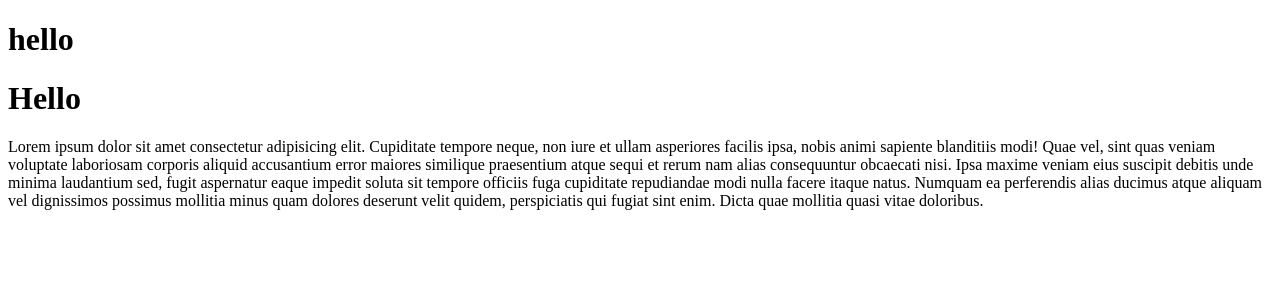
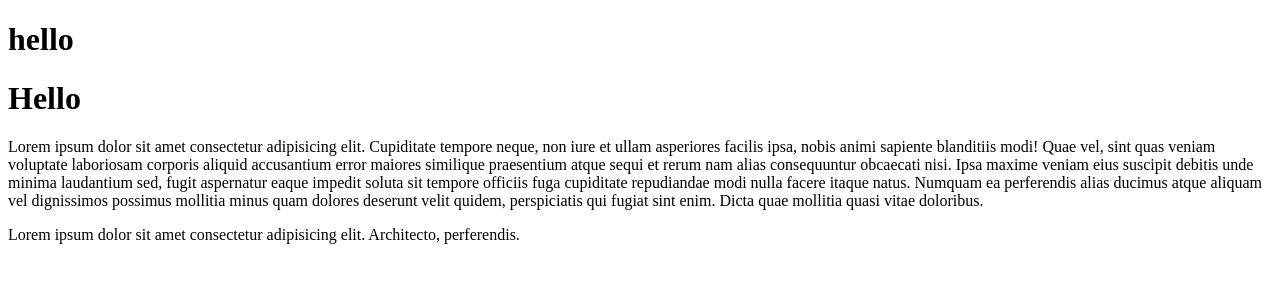
Before and after one commit to BekturTech/my-syte, a plain HTML site: page index.html in a window 1280 px wide. Drawn offline with Linux system fonts and the light colour scheme.

Commit message:
add footer

```diff
--- a/index.html
+++ b/index.html
@@ -13,6 +13,9 @@
       <h1 class="title">Hello</h1>
       <p>Lorem ipsum dolor sit amet consectetur adipisicing elit. Cupiditate tempore neque, non iure et ullam asperiores facilis ipsa, nobis animi sapiente blanditiis modi! Quae vel, sint quas veniam voluptate laboriosam corporis aliquid accusantium error maiores similique praesentium atque sequi et rerum nam alias consequuntur obcaecati nisi. Ipsa maxime veniam eius suscipit debitis unde minima laudantium sed, fugit aspernatur eaque impedit soluta sit tempore officiis fuga cupiditate repudiandae modi nulla facere itaque natus. Numquam ea perferendis alias ducimus atque aliquam vel dignissimos possimus mollitia minus quam dolores deserunt velit quidem, perspiciatis qui fugiat sint enim. Dicta quae mollitia quasi vitae doloribus.</p>
     </header>
+    <footer>
+      Lorem ipsum dolor sit amet consectetur adipisicing elit. Architecto, perferendis.
+    </footer>
   </div>
 </body>
 </html>
```
